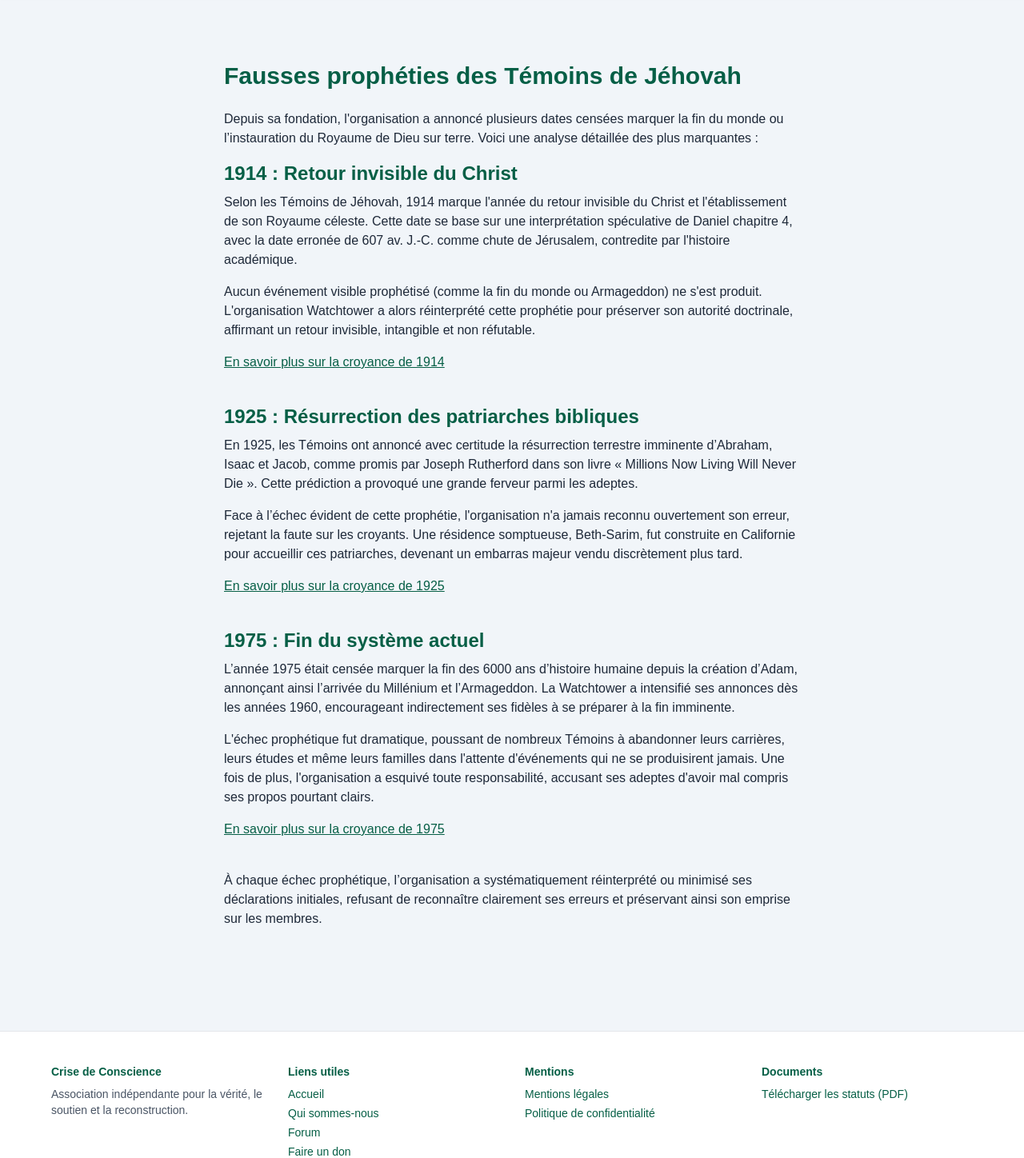
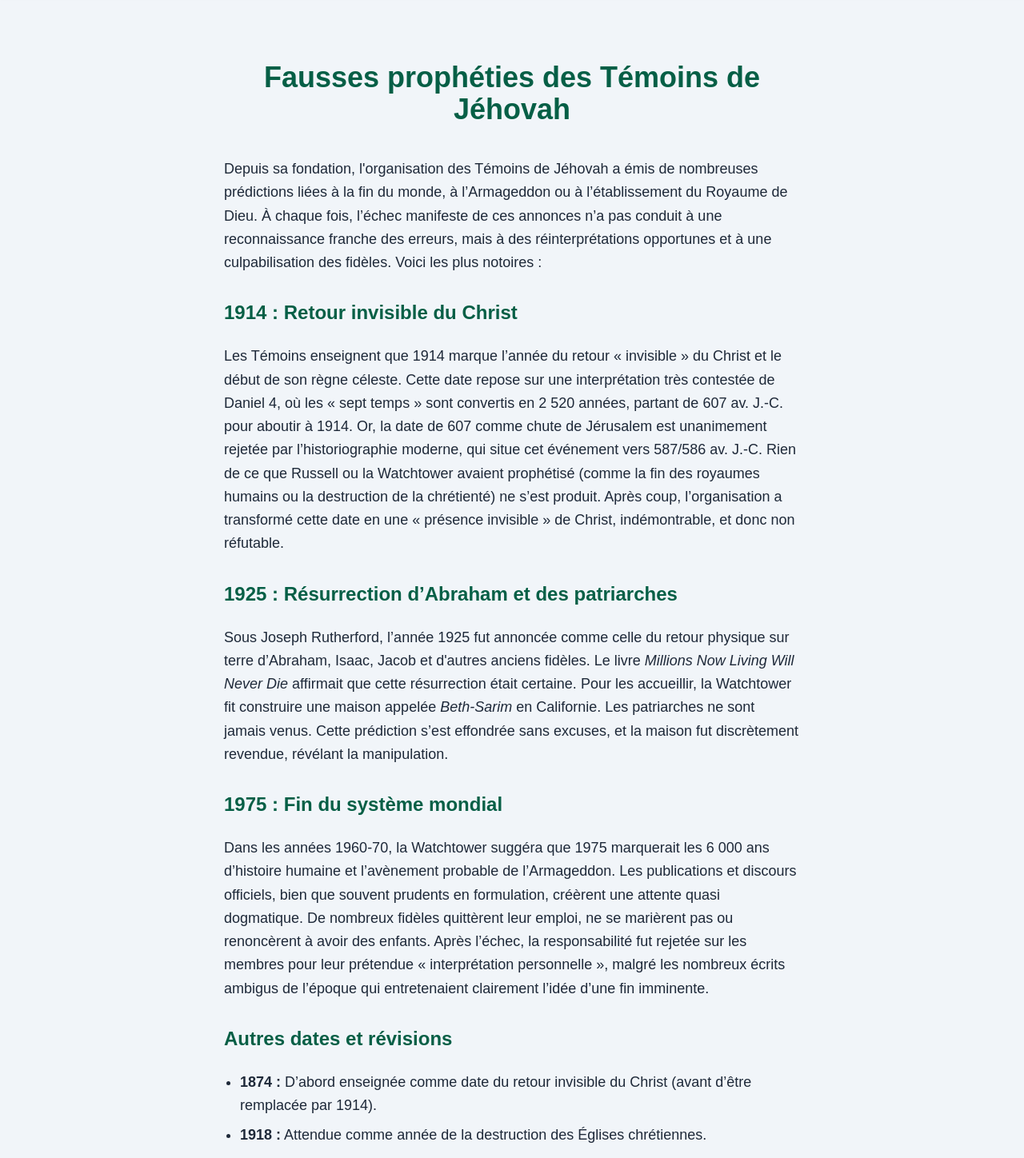
Before and after one commit to creacress/crise_de_conscience-main, a Next.js app: page /temoins-de-jehovah/fausses-propheties in a window 1280 px wide. Shown: the part 80-1528 px from the top of the page at 80% size. Built offline with nearby package versions, Linux system fonts and the light colour scheme.

Commit message:
feat: Amélioration des pages Doctrine, Fausses prophéties et Origines des Témoins de Jéhovah avec des sections animées et un contenu enrichi

```diff
--- a/src/app/temoins-de-jehovah/fausses-propheties/page.tsx
+++ b/src/app/temoins-de-jehovah/fausses-propheties/page.tsx
@@ -1,7 +1,6 @@
 "use client";
 
 import { motion } from "framer-motion";
-import Link from "next/link";
 
 const ProphetiesTJ = () => {
   return (
@@ -11,98 +10,53 @@
       transition={{ duration: 0.5 }}
       className="max-w-3xl mx-auto px-6 py-20 text-gray-800"
     >
-      <h1 className="text-3xl font-bold text-emerald-700 mb-6">
+      <motion.h1
+        className="text-4xl font-extrabold text-emerald-700 mb-10 text-center"
+        initial={{ y: -20, opacity: 0 }}
+        animate={{ y: 0, opacity: 1 }}
+        transition={{ delay: 0.2 }}
+      >
         Fausses prophéties des Témoins de Jéhovah
-      </h1>
+      </motion.h1>
 
-      <p className="mb-4">
-        Depuis sa fondation, l&apos;organisation a annoncé plusieurs dates censées
-        marquer la fin du monde ou l’instauration du Royaume de Dieu sur terre.
-        Voici une analyse détaillée des plus marquantes :
-      </p>
+      <motion.section
+        className="space-y-6 text-lg leading-relaxed"
+        initial={{ opacity: 0, y: 10 }}
+        animate={{ opacity: 1, y: 0 }}
+        transition={{ delay: 0.4 }}
+      >
+        <p>
+          Depuis sa fondation, l'organisation des Témoins de Jéhovah a émis de nombreuses prédictions liées à la fin du monde, à l’Armageddon ou à l’établissement du Royaume de Dieu. À chaque fois, l’échec manifeste de ces annonces n’a pas conduit à une reconnaissance franche des erreurs, mais à des réinterprétations opportunes et à une culpabilisation des fidèles. Voici les plus notoires :
+        </p>
 
-      <section className="mb-10">
-        <h2 className="text-2xl font-semibold text-gray-700 mb-2">
-          1914 : Retour invisible du Christ
-        </h2>
-        <p className="mb-4">
-          Selon les Témoins de Jéhovah, 1914 marque l&apos;année du retour invisible
-          du Christ et l&apos;établissement de son Royaume céleste. Cette date se
-          base sur une interprétation spéculative de Daniel chapitre 4, avec la
-          date erronée de 607 av. J.-C. comme chute de Jérusalem, contredite par
-          l&apos;histoire académique.
+        <h2 className="text-2xl font-semibold text-gray-700 mt-8">1914 : Retour invisible du Christ</h2>
+        <p>
+          Les Témoins enseignent que 1914 marque l’année du retour « invisible » du Christ et le début de son règne céleste. Cette date repose sur une interprétation très contestée de Daniel 4, où les « sept temps » sont convertis en 2 520 années, partant de 607 av. J.-C. pour aboutir à 1914. Or, la date de 607 comme chute de Jérusalem est unanimement rejetée par l’historiographie moderne, qui situe cet événement vers 587/586 av. J.-C. Rien de ce que Russell ou la Watchtower avaient prophétisé (comme la fin des royaumes humains ou la destruction de la chrétienté) ne s’est produit. Après coup, l’organisation a transformé cette date en une « présence invisible » de Christ, indémontrable, et donc non réfutable.
         </p>
-        <p className="mb-4">
-          Aucun événement visible prophétisé (comme la fin du monde ou
-          Armageddon) ne s&apos;est produit. L&apos;organisation Watchtower a alors
-          réinterprété cette prophétie pour préserver son autorité doctrinale,
-          affirmant un retour invisible, intangible et non réfutable.
+
+        <h2 className="text-2xl font-semibold text-gray-700 mt-8">1925 : Résurrection d’Abraham et des patriarches</h2>
+        <p>
+          Sous Joseph Rutherford, l’année 1925 fut annoncée comme celle du retour physique sur terre d’Abraham, Isaac, Jacob et d'autres anciens fidèles. Le livre <em>Millions Now Living Will Never Die</em> affirmait que cette résurrection était certaine. Pour les accueillir, la Watchtower fit construire une maison appelée <em>Beth-Sarim</em> en Californie. Les patriarches ne sont jamais venus. Cette prédiction s’est effondrée sans excuses, et la maison fut discrètement revendue, révélant la manipulation.
         </p>
-        <Link
-          href="/temoins-de-jehovah/fausses-propheties/1914"
-          className="text-emerald-600 hover:text-emerald-800 underline"
-        >
-          En savoir plus sur la croyance de 1914
-        </Link>
-      </section>
 
-      <section className="mb-10">
-        <h2 className="text-2xl font-semibold text-gray-700 mb-2">
-          1925 : Résurrection des patriarches bibliques
-        </h2>
-        <p className="mb-4">
-          En 1925, les Témoins ont annoncé avec certitude la résurrection
-          terrestre imminente d’Abraham, Isaac et Jacob, comme promis par Joseph
-          Rutherford dans son livre « Millions Now Living Will Never Die ».
-          Cette prédiction a provoqué une grande ferveur parmi les adeptes.
+        <h2 className="text-2xl font-semibold text-gray-700 mt-8">1975 : Fin du système mondial</h2>
+        <p>
+          Dans les années 1960-70, la Watchtower suggéra que 1975 marquerait les 6 000 ans d’histoire humaine et l’avènement probable de l’Armageddon. Les publications et discours officiels, bien que souvent prudents en formulation, créèrent une attente quasi dogmatique. De nombreux fidèles quittèrent leur emploi, ne se marièrent pas ou renoncèrent à avoir des enfants. Après l’échec, la responsabilité fut rejetée sur les membres pour leur prétendue « interprétation personnelle », malgré les nombreux écrits ambigus de l’époque qui entretenaient clairement l’idée d’une fin imminente.
         </p>
-        <p className="mb-4">
-          Face à l’échec évident de cette prophétie, l&apos;organisation n&apos;a jamais
-          reconnu ouvertement son erreur, rejetant la faute sur les croyants.
-          Une résidence somptueuse, Beth-Sarim, fut construite en Californie
-          pour accueillir ces patriarches, devenant un embarras majeur vendu
-          discrètement plus tard.
+
+        <h2 className="text-2xl font-semibold text-gray-700 mt-8">Autres dates et révisions</h2>
+        <ul className="list-disc pl-5 space-y-2">
+          <li><strong>1874 :</strong> D’abord enseignée comme date du retour invisible du Christ (avant d’être remplacée par 1914).</li>
+          <li><strong>1918 :</strong> Attendue comme année de la destruction des Églises chrétiennes.</li>
+          <li><strong>1941 :</strong> Promesse faite aux jeunes Témoins qu’ils n’auraient jamais besoin de mariage ou d’études, la fin étant supposée imminente.</li>
+          <li><strong>La génération de 1914 :</strong> Pendant des décennies, la Watchtower a enseigné que ceux qui vivaient en 1914 ne mourraient pas avant l’Armageddon. Cette doctrine a été progressivement abandonnée à partir des années 1990 sans reconnaissance explicite de l’erreur.</li>
+        </ul>
+
+        <h2 className="text-2xl font-bold text-emerald-700 mt-10">Conclusion critique</h2>
+        <p>
+          À chaque échec prophétique, l’organisation a systématiquement modifié ou obscurci ses anciennes déclarations, tout en maintenant un climat d’urgence eschatologique. Cette stratégie d’adaptation évite l’aveu de faillibilité, indispensable à une remise en question honnête. Elle permet également de maintenir la dépendance des membres, qui croient vivre « les derniers jours » depuis plus d’un siècle. Cette répétition de prédictions non réalisées constitue un signe clair de faux prophétisme selon les critères bibliques eux-mêmes (Deutéronome 18:22).
         </p>
-        <Link
-          href="/croyances-temoins-jehovah/fausses-propheties/1925"
-          className="text-emerald-600 hover:text-emerald-800 underline"
-        >
-          En savoir plus sur la croyance de 1925
-        </Link>
-      </section>
-
-      <section className="mb-10">
-        <h2 className="text-2xl font-semibold text-gray-700 mb-2">
-          1975 : Fin du système actuel
-        </h2>
-        <p className="mb-4">
-          L’année 1975 était censée marquer la fin des 6000 ans d’histoire
-          humaine depuis la création d’Adam, annonçant ainsi l’arrivée du
-          Millénium et l’Armageddon. La Watchtower a intensifié ses annonces dès
-          les années 1960, encourageant indirectement ses fidèles à se préparer
-          à la fin imminente.
-        </p>
-        <p className="mb-4">
-          L&apos;échec prophétique fut dramatique, poussant de nombreux Témoins à
-          abandonner leurs carrières, leurs études et même leurs familles dans
-          l&apos;attente d&apos;événements qui ne se produisirent jamais. Une fois de
-          plus, l&apos;organisation a esquivé toute responsabilité, accusant ses
-          adeptes d&apos;avoir mal compris ses propos pourtant clairs.
-        </p>
-        <Link
-          href="/croyances-temoins-jehovah/fausses-propheties/1975"
-          className="text-emerald-600 hover:text-emerald-800 underline"
-        >
-          En savoir plus sur la croyance de 1975
-        </Link>
-      </section>
-
-      <p className="mt-6">
-        À chaque échec prophétique, l’organisation a systématiquement
-        réinterprété ou minimisé ses déclarations initiales, refusant de
-        reconnaître clairement ses erreurs et préservant ainsi son emprise sur
-        les membres.
-      </p>
+      </motion.section>
     </motion.main>
   );
 };
--- a/src/app/temoins-de-jehovah/page.tsx
+++ b/src/app/temoins-de-jehovah/page.tsx
@@ -5,40 +5,44 @@
 export default function TJPage() {
   return (
     <main className="max-w-4xl mx-auto px-6 py-20 text-gray-800">
-      <h1 className="text-3xl font-bold text-emerald-700 mb-6">
+      <h1 className="text-4xl font-extrabold text-emerald-700 mb-10 text-center animate-fade-in">
         Les Témoins de Jéhovah
       </h1>
-      <p className="mb-6">
+      <p className="mb-10 text-lg text-center text-gray-700 animate-fade-in delay-200">
         Découvrez les origines, la doctrine, les prophéties controversées et l’usage du nom « Jéhovah ».
       </p>
 
-      <ul className="space-y-4 text-emerald-800 font-medium">
-        <li>
-          <Link href="/temoins-de-jehovah/origines" className="underline">
+      <div className="grid gap-6 animate-fade-in-up delay-300">
+        <div className="p-6 border border-emerald-200 rounded-lg shadow-md hover:shadow-xl transition-shadow duration-300 bg-white hover:bg-emerald-50">
+          <Link href="/temoins-de-jehovah/origines" className="text-emerald-800 text-lg font-semibold underline">
             Origines du mouvement
           </Link>
-        </li>
-        <li>
-          <Link href="/temoins-de-jehovah/contre-articles/" className="underline">
+        </div>
+
+        <div className="p-6 border border-emerald-200 rounded-lg shadow-md hover:shadow-xl transition-shadow duration-300 bg-white hover:bg-emerald-50">
+          <Link href="/temoins-de-jehovah/contre-articles/" className="text-emerald-800 text-lg font-semibold underline">
             Contre-article du site officiel des TJ
           </Link>
-        </li>
-        <li>
-          <Link href="/temoins-de-jehovah/doctrine" className="underline">
+        </div>
+
+        <div className="p-6 border border-emerald-200 rounded-lg shadow-md hover:shadow-xl transition-shadow duration-300 bg-white hover:bg-emerald-50">
+          <Link href="/temoins-de-jehovah/doctrine" className="text-emerald-800 text-lg font-semibold underline">
             Doctrine des TJ
           </Link>
-        </li>
-        <li>
-          <Link href="/temoins-de-jehovah/fausses-propheties" className="underline">
+        </div>
+
+        <div className="p-6 border border-emerald-200 rounded-lg shadow-md hover:shadow-xl transition-shadow duration-300 bg-white hover:bg-emerald-50">
+          <Link href="/temoins-de-jehovah/fausses-propheties" className="text-emerald-800 text-lg font-semibold underline">
             Fausses prophéties (1914, 1925, 1975…)
           </Link>
-        </li>
-        <li>
-          <Link href="/temoins-de-jehovah/nom-de-dieu" className="underline">
+        </div>
+
+        <div className="p-6 border border-emerald-200 rounded-lg shadow-md hover:shadow-xl transition-shadow duration-300 bg-white hover:bg-emerald-50">
+          <Link href="/temoins-de-jehovah/nom-de-dieu" className="text-emerald-800 text-lg font-semibold underline">
             Le nom de Dieu : « Jéhovah »
           </Link>
-        </li>
-      </ul>
+        </div>
+      </div>
     </main>
   );
 }
```
Also changed, not shown: src/app/temoins-de-jehovah/doctrine/page.tsx (+39 -25 lines), src/app/temoins-de-jehovah/origines/page.tsx (+35 -13 lines).
